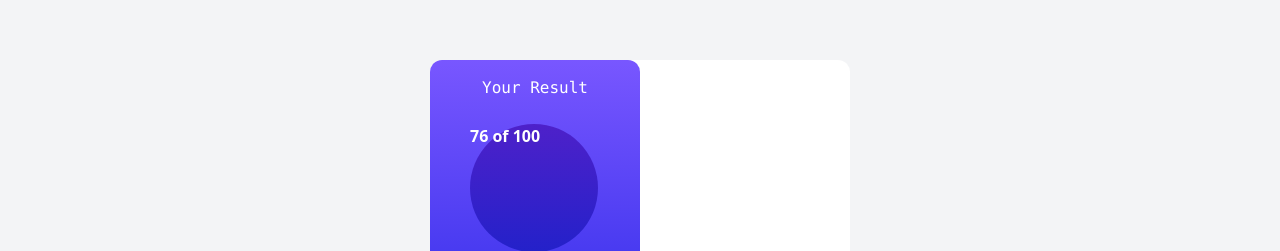
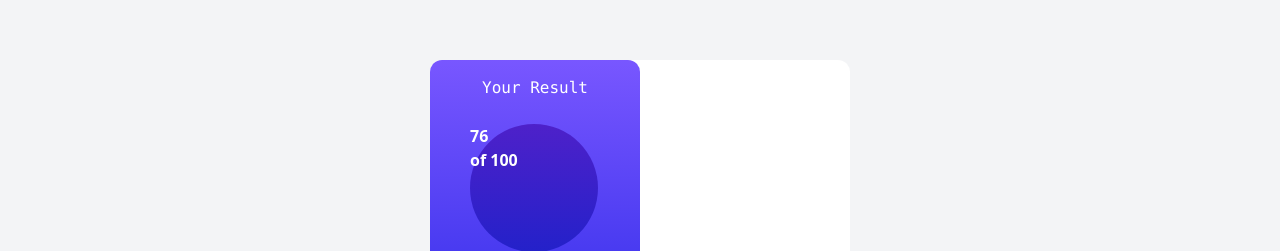
Before and after one commit to HayatsCodes/results-summary-component, a website: page index.html in a window 1280 px wide. Shown: the part 190-441 px from the top of the page. Drawn offline with Linux system fonts and the light colour scheme.

Commit message:
Adding a new feature

```diff
--- a/index.html
+++ b/index.html
@@ -20,8 +20,7 @@
         </p>
         <div class="bg-gradient-to-b from-violet-blue to-persian-blue w-32 h-32 rounded-full mx-auto mt-16 absolute left-10">
           <p class="text-white font-bold">
-            76
-            of 100
+            76<br><span>of 100</span>
           </p>
         </div>
       </div>
```
